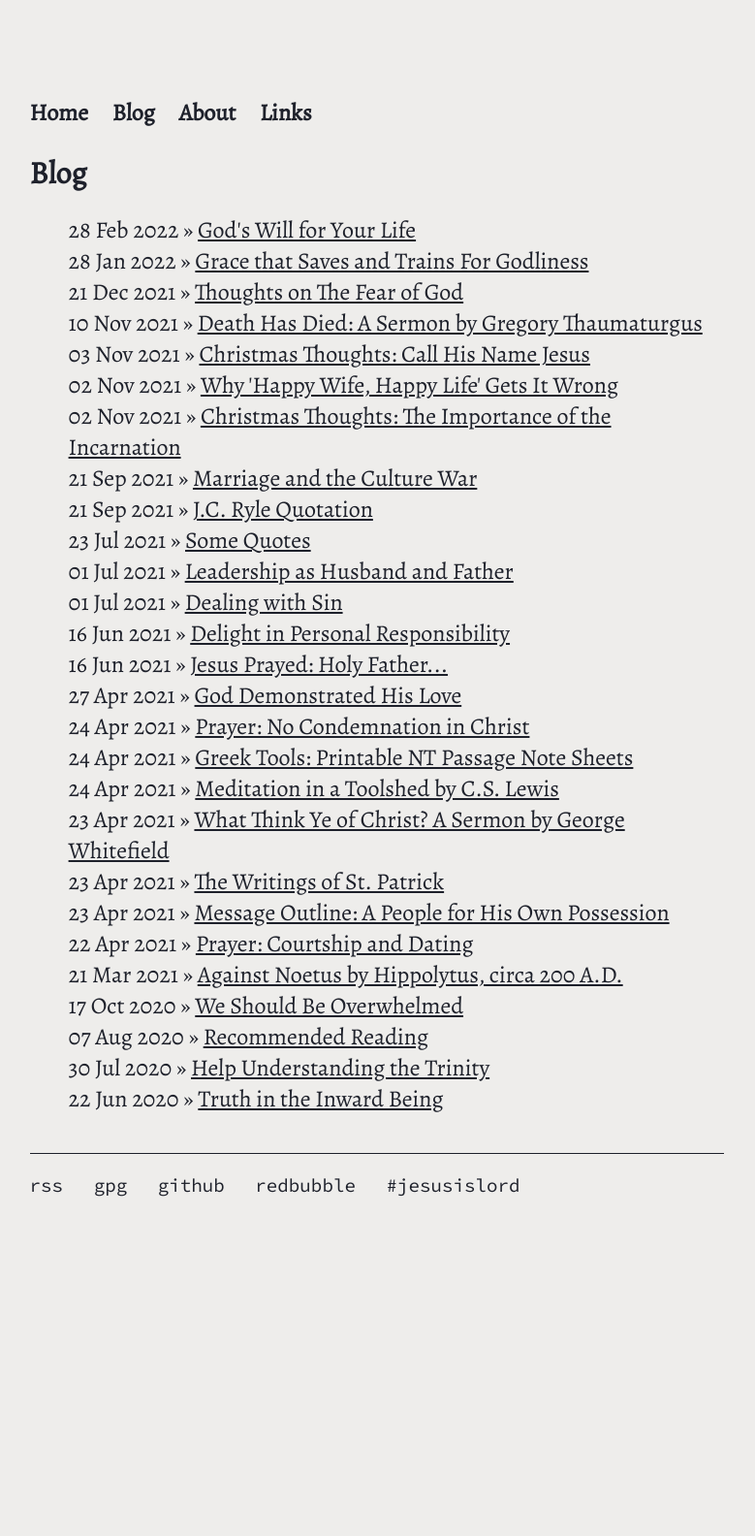
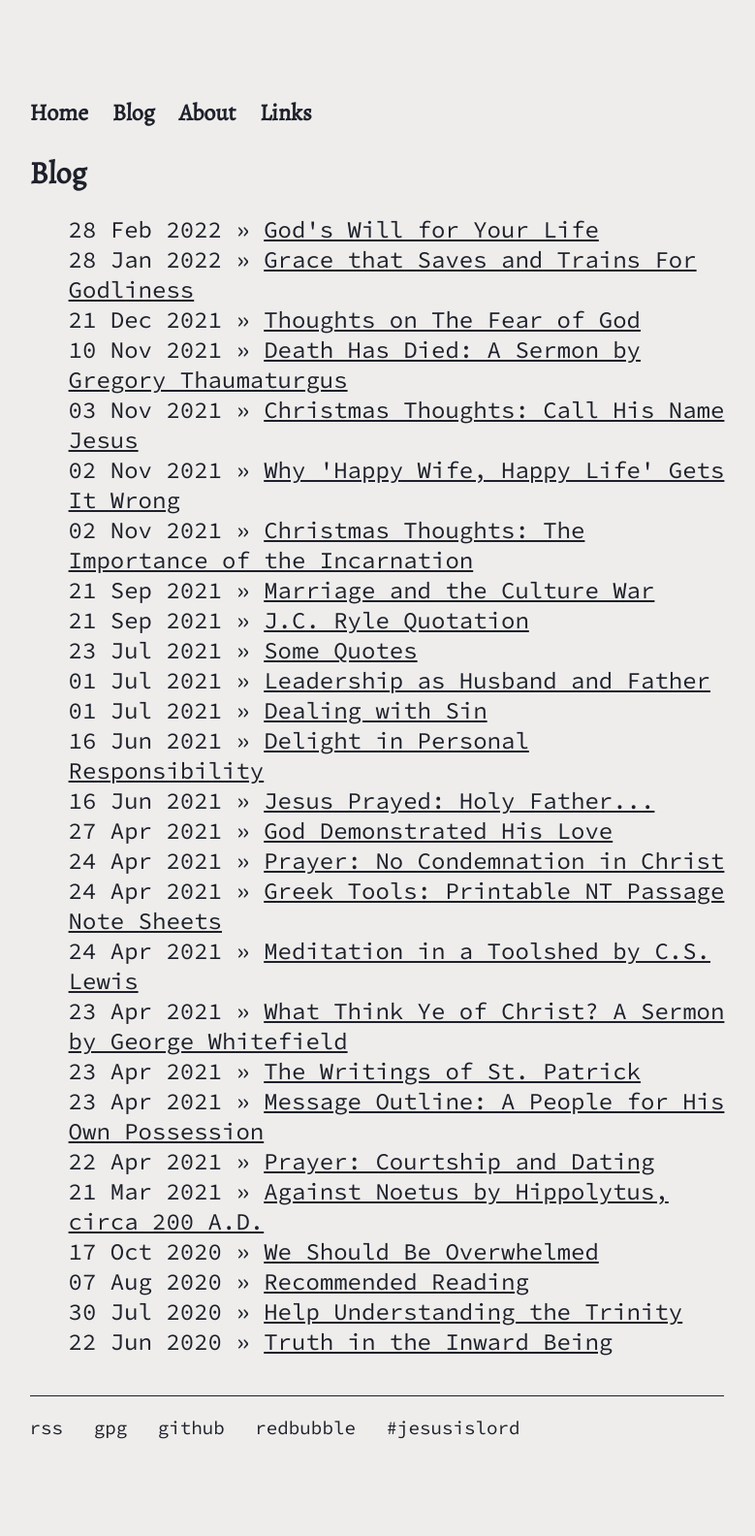
Before and after one commit to codyilardo/codyilardo.github.io, a Jekyll site: the page built from blog/index.html, in a window 1280 px wide. Shown: the whole page at 97% size, without its empty margins (251-1030 px from the left). Built offline with Jekyll 4.4.1, drawn with Linux system fonts in a browser that asks for light colours; before the commit the page ends 1334 px from its top, so only the background shows below that.

Commit message:
font changes

```diff
--- a/blog/index.html
+++ b/blog/index.html
@@ -6,6 +6,6 @@ title: Blog
 	<ul class="posts">
 
 	  {% for post in site.posts %}
-	    <li><span>{{ post.date | date_to_string }}</span> » <a href="{{ post.url }}" title="{{ post.title }}">{{ post.title }}</a></li>
+	    <li class="post-date"><span>{{ post.date | date_to_string }}</span> » <a href="{{ post.url }}" title="{{ post.title }}">{{ post.title }}</a></li>
 	  {% endfor %}
 	</ul>
--- a/css/main.css
+++ b/css/main.css
@@ -134,6 +134,10 @@ ul.posts li {
     list-style: none;
 }
 
+.post-date {
+    font-family: var(--mono-font) !important;
+}
+
 /* PHONE SCREEN CHANGES */
 @media only screen and (max-width: 700px) {
 
```
